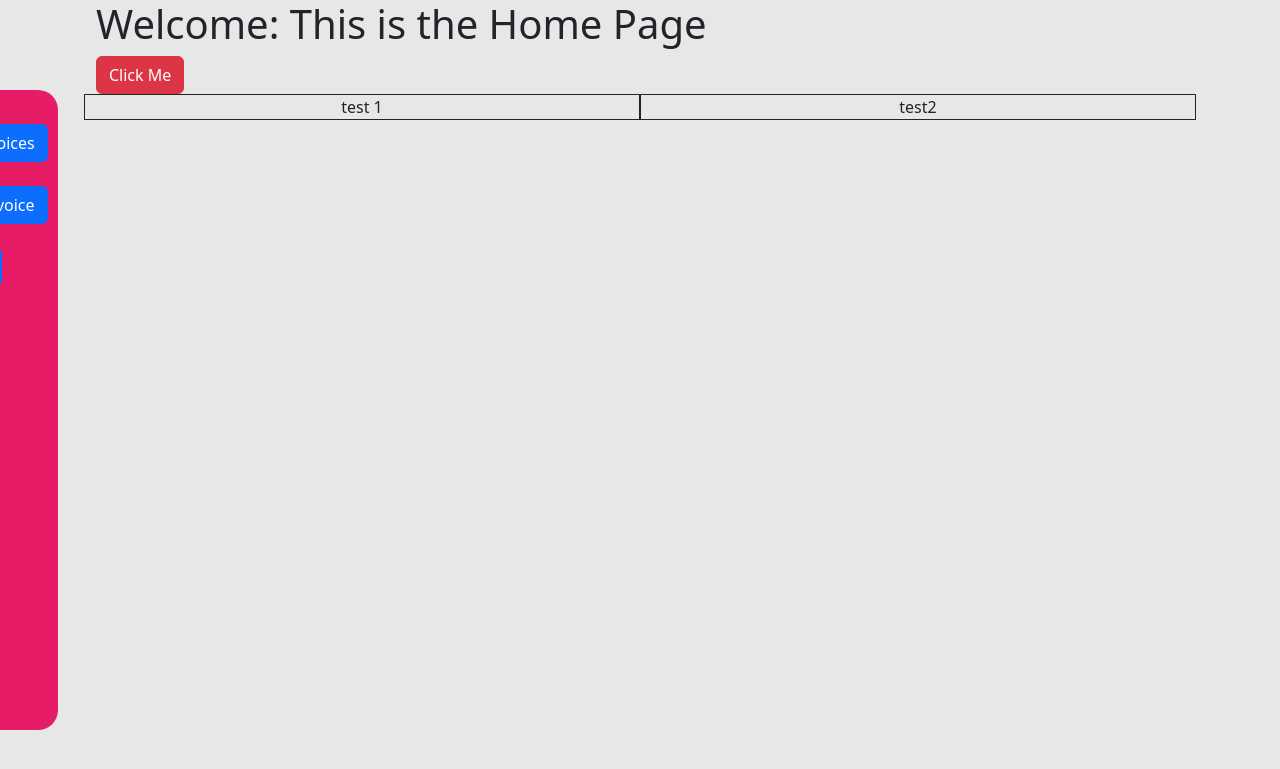
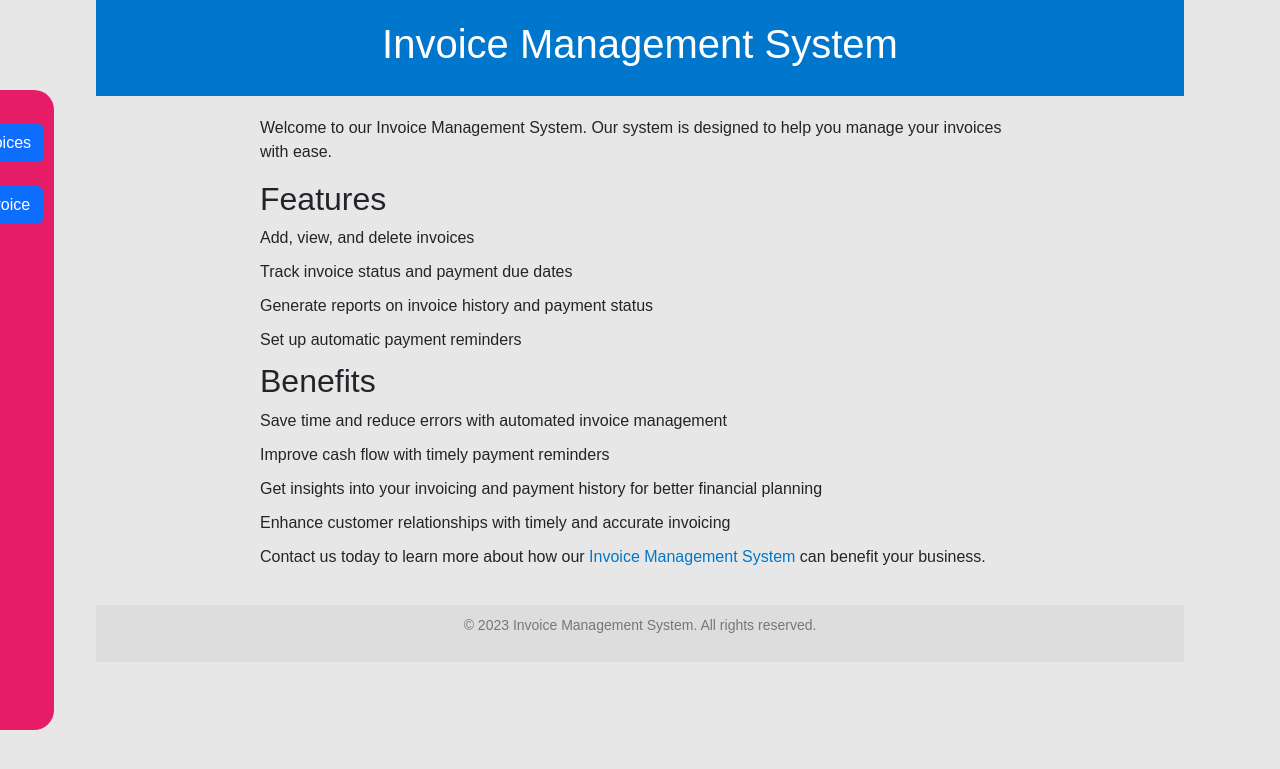
Before and after one commit to bruceminanga/Django-INVOICE-MANAGEMENT-SYSTEM, a Django app: page / in a window 1280 px wide. Shown: the top 769 px of the page. Run offline with Django 4.2, Linux system fonts and the light colour scheme; some libraries are stand-ins or nearby versions.

```diff
--- a/djangoproject/settings.py
+++ b/djangoproject/settings.py
@@ -40,7 +40,8 @@ INSTALLED_APPS = [
     'django.contrib.staticfiles',
     'invoicemgmt',
     'crispy_forms',
-    'crispy_bootstrap5'
+    'crispy_bootstrap5',
+    'widget_tweaks',
 
 ]
 
--- a/invoicemgmt/forms.py
+++ b/invoicemgmt/forms.py
@@ -3,6 +3,8 @@ from .models import Invoice
 
 
 class InvoiceForm(forms.ModelForm):
+    invoice_date = forms.DateField(
+        widget=forms.DateInput(attrs={'type': 'date'}))
 
     class Meta:
         model = Invoice
@@ -37,6 +39,9 @@ class InvoiceSearchForm(forms.ModelForm):
 
 
 class InvoiceUpdateForm(forms.ModelForm):
+    invoice_date = forms.DateField(
+        widget=forms.DateInput(attrs={'type': 'date'}))
+
     class Meta:
         model = Invoice
         fields = ['name', 'phone_number', 'invoice_date', 'invoice_number',
--- a/templates/home.html
+++ b/templates/home.html
@@ -1,11 +1,81 @@
 {% extends 'navbar.html' %}{% load crispy_forms_tags %} {% block content %}
-<h1>{{title}}</h1>
+<head>
+	<title>Invoice Management System</title>
+	<style>
+		body {
+			font-family: Arial, sans-serif;
+			margin: 0;
+			padding: 0;
+			background-color: #f2f2f2;
+		}
+		header {
+			background-color: #0077cc;
+			color: #fff;
+			padding: 20px;
+			text-align: center;
+		}
+		h1 {
+			margin-top: 0;
+		}
+		main {
+			max-width: 800px;
+			margin: 0 auto;
+			padding: 20px;
+		}
+		ul {
+			margin: 0;
+			padding: 0;
+			list-style: none;
+		}
+		li {
+			margin-bottom: 10px;
+		}
+		a {
+			color: #0077cc;
+			text-decoration: none;
+		}
+		a:hover {
+			text-decoration: underline;
+		}
+		footer {
+			background-color: #ddd;
+			padding: 10px;
+			text-align: center;
+			font-size: 14px;
+			color: #777;
+		}
+	</style>
+</head>
 
-<button class="btn btn-danger">Click Me</button>
+<body>
+	<header>
+		<h1>Invoice Management System</h1>
+	</header>
+	<main>
+		<p>Welcome to our Invoice Management System. Our system is designed to help you manage your invoices with ease.</p>
 
-<div class="row">
-  <div class="col-sm-6 myClass">test 1</div>
+    <h2>Features</h2>
+	<ul>
+		<li>Add, view, and delete invoices</li>
+		<li>Track invoice status and payment due dates</li>
+		<li>Generate reports on invoice history and payment status</li>
+		<li>Set up automatic payment reminders</li>
+	</ul>
 
-  <div class="col-sm-6 myClass">test2</div>
-</div>
+	<h2>Benefits</h2>
+	<ul>
+		<li>Save time and reduce errors with automated invoice management</li>
+		<li>Improve cash flow with timely payment reminders</li>
+		<li>Get insights into your invoicing and payment history for better financial planning</li>
+		<li>Enhance customer relationships with timely and accurate invoicing</li>
+	</ul>
+
+	<p>Contact us today to learn more about how our <a href="#">Invoice Management System</a> can benefit your business.</p>
+</main>
+<footer>
+	<p>&copy; 2023 Invoice Management System. All rights reserved.</p>
+</footer>
+
+</body>
+</html>
 {% endblock %}
```
Also changed, not shown: static/js/myjs.js (+27 -26 lines), templates/add_invoice.html (+8 -19 lines), db.sqlite3, 2 other files.
